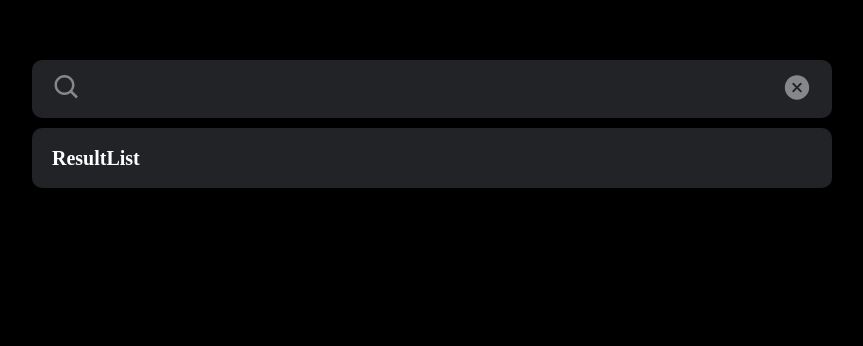
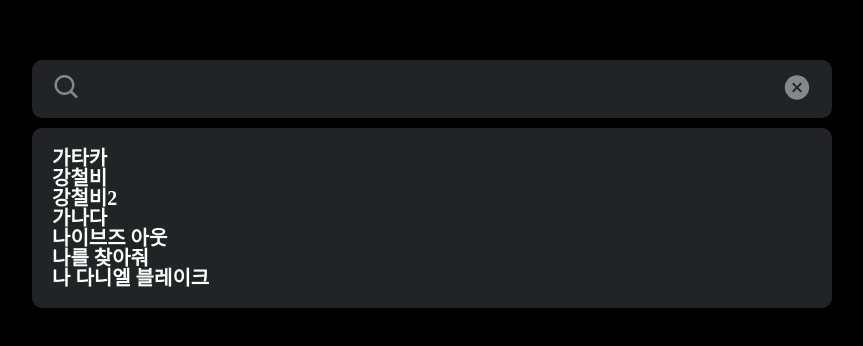
Before and after one commit to Ho0on/Project_TypeScript, a React app: page / in a window 1280 px wide. Shown: the part 140-486 px from the top of the page, without its empty margins (208-1071 px from the left). Built offline with nearby package versions, Linux system fonts and the light colour scheme; data requests are answered from the project's data file; the HTML template or start-up script is replaced by a standard one.

Commit message:
✨ [Feat] Add axios getData

```diff
--- a/package.json
+++ b/package.json
@@ -5,6 +5,7 @@
   "license": "MIT",
   "dependencies": {
     "@types/styled-components": "^5.1.25",
+    "axios": "^0.26.1",
     "react": "^17.0.2",
     "react-dom": "^17.0.2",
     "react-redux": "^7.2.8",
--- a/src/components/ResultList/ResultList.tsx
+++ b/src/components/ResultList/ResultList.tsx
@@ -1,5 +1,6 @@
 import React from 'react';
 import styled from 'styled-components';
+import { DataProps, Idata } from '../../types';
 
 export const Container = styled.div`
   border-radius: 10px;
@@ -13,8 +14,14 @@ export const Container = styled.div`
   font-weight: bold;
 `;
 
-const ResultList = () => {
-  return <Container>ResultList</Container>;
+const ResultList = ({ data }: DataProps) => {
+  return (
+    <Container>
+      {data.map(el => {
+        return <div>{el.text}</div>;
+      })}
+    </Container>
+  );
 };
 
 export default ResultList;
--- a/src/pages/AutoComplete/AutoComplete.tsx
+++ b/src/pages/AutoComplete/AutoComplete.tsx
@@ -1,10 +1,22 @@
-import React from 'react';
+import React, { useEffect, useState } from 'react';
 import * as S from './AutoComplete.style';
 import { BiSearch } from 'react-icons/bi';
 import { IoCloseCircle } from 'react-icons/io5';
 import ResultList from '../../components/ResultList/ResultList';
+import axios from 'axios';
+import { Idata } from '../../types';
 
 const AutoComplete = () => {
+  const [data, setData] = useState<Idata[]>();
+
+  useEffect(() => {
+    const getData = async () => {
+      const result = await axios.get('http://localhost:4000/data');
+      setData(result.data);
+    };
+    getData();
+  }, []);
+
   return (
     <S.Container>
       <S.InputContainer>
@@ -16,7 +28,7 @@ const AutoComplete = () => {
           <IoCloseCircle color="#85878A" size="30" />
         </S.DeleteIcon>
       </S.InputContainer>
-      <ResultList />
+      {data && <ResultList data={data} />}
     </S.Container>
   );
 };
--- /dev/null
+++ b/src/types.ts
@@ -0,0 +1,8 @@
+export interface Idata {
+  text: string;
+  id: number;
+}
+
+export interface DataProps {
+  data: Idata[];
+}
```
Also changed, not shown: 1 other file (tests, documents, lock files or other folders).
